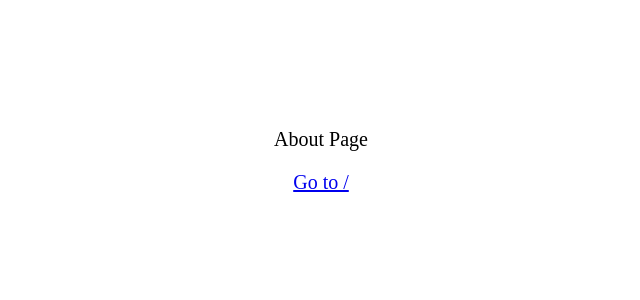
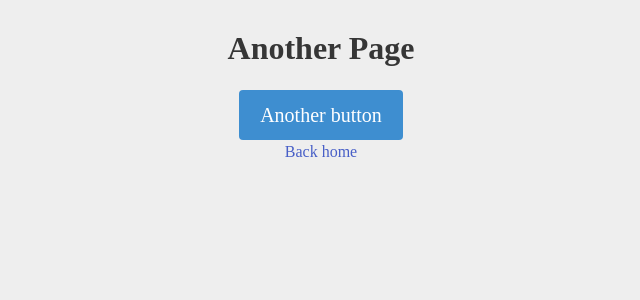
Before and after one commit to teinen/nuxt-js-practice, a Nuxt app: page /about in a window 1280 px wide. Shown: the top 300 px of the page, without its empty margins (319-959 px from the left). Built offline with nearby package versions, Linux system fonts and the light colour scheme.

Commit message:
Add global css

```diff
--- /dev/null
+++ b/css/main.css
@@ -0,0 +1,22 @@
+@font-face {
+  font-family: 'Roboto';
+  font-style: normal;
+  font-weight: 400;
+  src: local('Roboto'), local('Roboto-Regular'), url(../assets/roboto.woff2) format('woff2');
+  unicode-range: U+0460-052F, U+20B4, U+2DE0-2DFF, U+A640-A69F;
+}
+
+body {
+  background: #eee;
+  text-align: center;
+  padding-top: 30px;
+  height: 100%;
+  width: 100%;
+  position: absolute;
+  top: 0;
+  left: 0;
+  font-family: 'Roboto';
+}
+.content {
+  margin-top: 100px;
+}
--- a/nuxt.config.js
+++ b/nuxt.config.js
@@ -1,3 +1,21 @@
 module.exports = {
+  head: {
+    meta: [
+      { charset: 'utf-8' },
+      { name: 'viewport', content: 'width=device-width, initial-scale=1' },
+      { hid: 'description', name: 'description', content: 'Meta description' }
+    ]
+  },
+  css: [
+    'bulma/css/bulma.css',
+    '~/css/main.css'
+  ],
+  render: {
+    bundleRenderer: {
+      shouldPreload: (file, type) => {
+        return ['script', 'style', 'font'].includes(type)
+      }
+    }
+  },
   loading: '~/components/loading.vue'
 }
--- a/package.json
+++ b/package.json
@@ -7,6 +7,7 @@
   },
   "dependencies": {
     "axios": "^0.18.0",
+    "bulma": "^0.7.1",
     "nuxt": "^1.4.2"
   }
 }
--- a/pages/about.vue
+++ b/pages/about.vue
@@ -1,7 +1,8 @@
 <template>
   <div class="container">
-    <p>About Page</p>
-    <nuxt-link to="/">Go to /</nuxt-link>
+    <h1 class="title">Another Page</h1>
+    <p><nuxt-link to="/" class="button is-medium is-info hvr-wobble-vertical">Another button</nuxt-link></p>
+    <p><nuxt-link to="/">Back home</nuxt-link></p>
   </div>
 </template>
 
@@ -16,11 +17,3 @@ export default {
   }
 }
 </script>
-
-<style scoped>
-.container {
-  font-size: 20px;
-  text-align: center;
-  padding-top: 100px;
-}
-</style>
--- a/pages/index.vue
+++ b/pages/index.vue
@@ -1,8 +1,10 @@
 <template>
   <div class="container">
-    <h1>Welcome!</h1>
-    <p>Hello {{ name }}!</p>
-    <nuxt-link to="/about">Go to /about</nuxt-link>
+    <div class="content">
+      <h1 class="title">Custom CSS!</h1>
+      <p><nuxt-link to="/about" class="button is-medium is-primary hvr-float-shadow">I am a button</nuxt-link></p>
+      <p><nuxt-link to="/about">About page</nuxt-link></p>
+    </div>
 
     <h2>Users</h2>
     <ul class="users">
```
Also changed, not shown: assets/roboto.woff2 (added), 1 other file (tests, documents, lock files or other folders).
